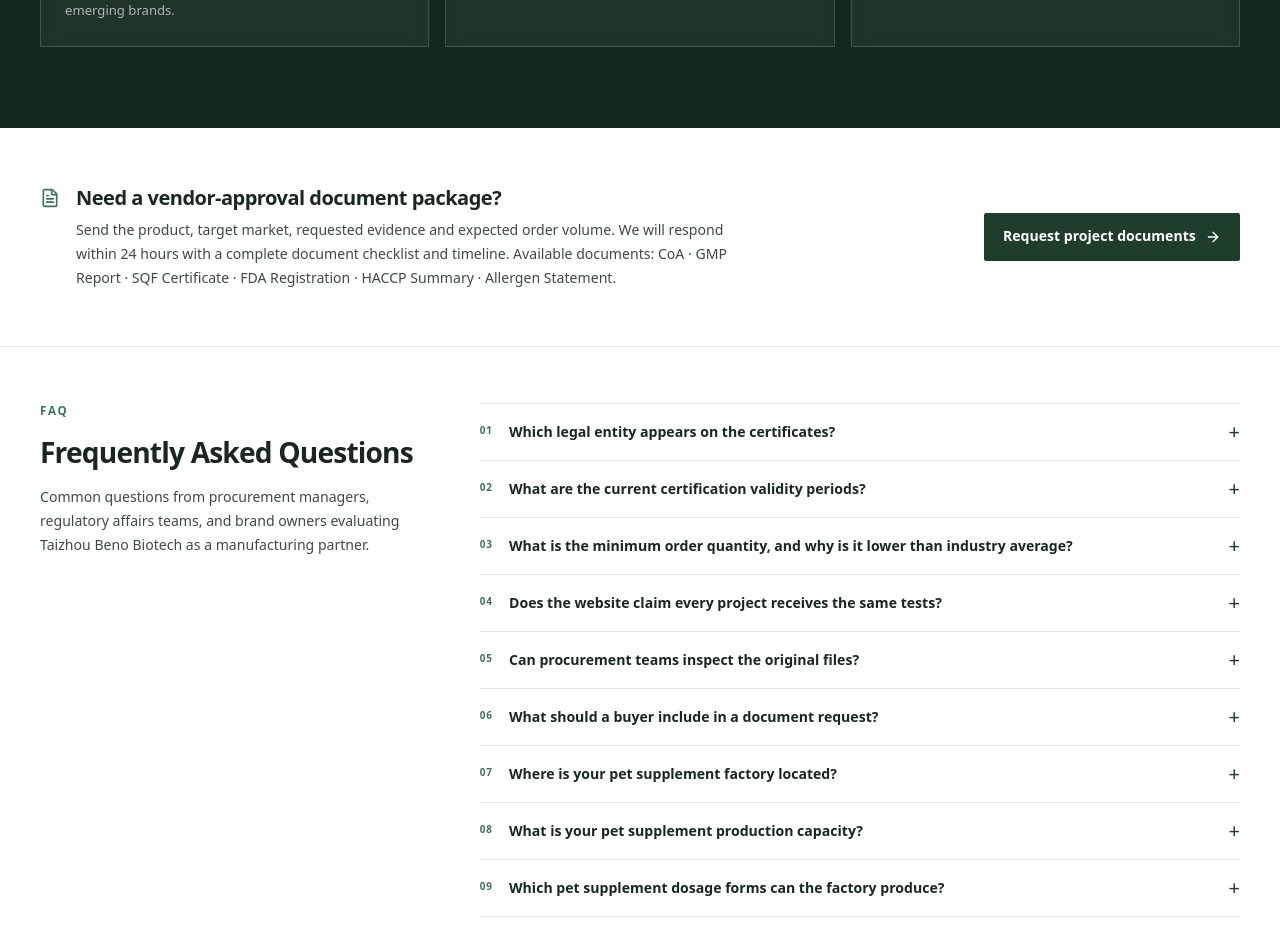
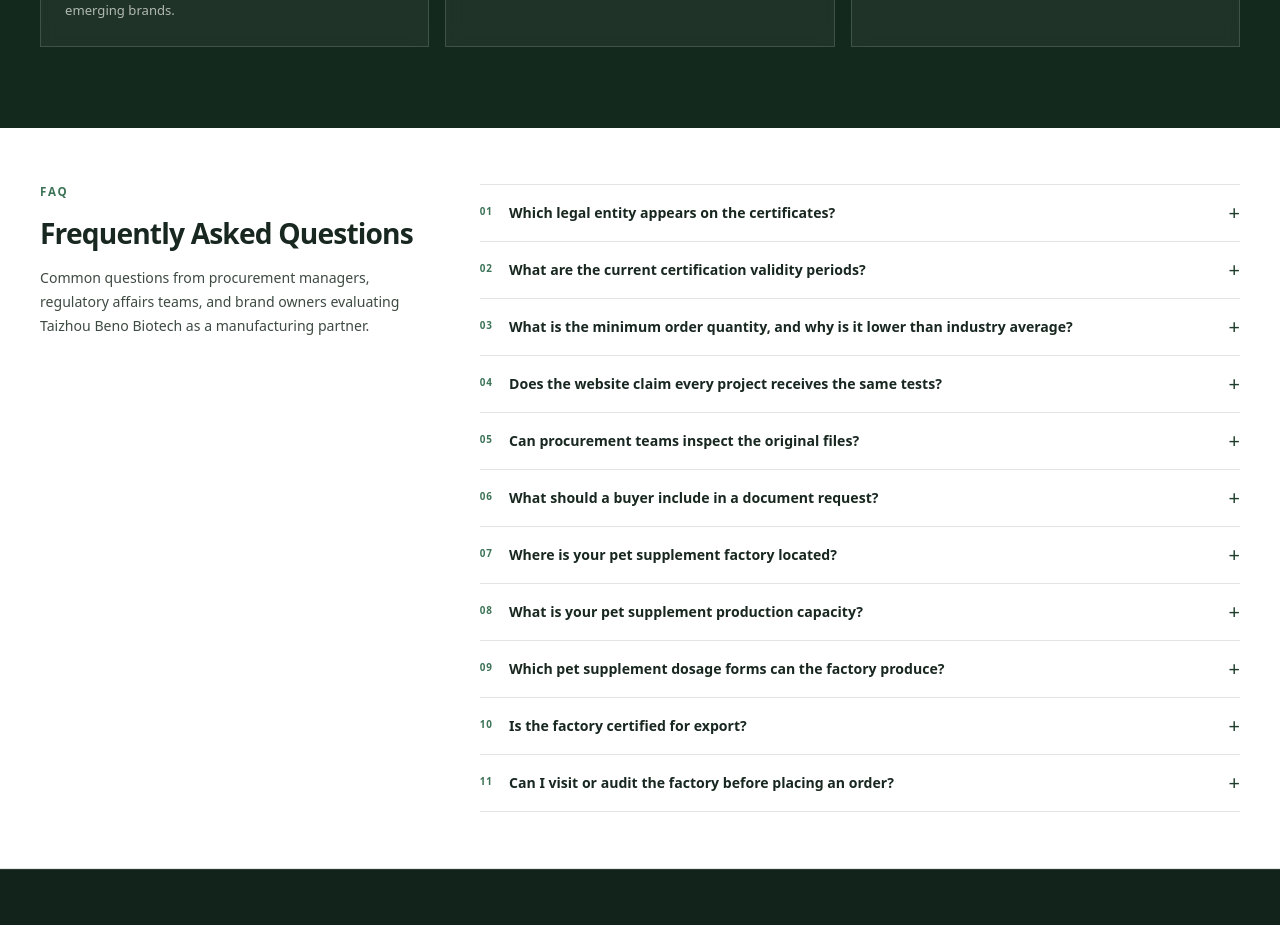
Before and after one commit to Yodayuuki123/embepet-website, a Next.js app: page /en/science in a window 1280 px wide. Shown: the part 7960-8885 px from the top of the page. Built offline with nearby package versions, Linux system fonts and the light colour scheme; no server answers; the database is empty.

Commit message:
refactor(science): remove bottom CTA vendor-approval section

```diff
--- a/app/[locale]/(site)/science/page.tsx
+++ b/app/[locale]/(site)/science/page.tsx
@@ -17,7 +17,6 @@
   Users,
   Star,
   Clock,
-  FileText,
   Download,
   ChevronRight,
   Beaker,
@@ -886,27 +885,6 @@
         </div>
       </section>
 
-      {/* ─── BOTTOM CTA ─── */}
-      <section className="border-b border-line bg-white">
-        <div className="mx-auto flex max-w-7xl flex-col gap-8 px-5 py-14 sm:px-8 lg:flex-row lg:items-center lg:justify-between lg:px-10">
-          <div className="flex items-start gap-4">
-            <FileText className="mt-1 size-5 shrink-0 text-forest-mid" aria-hidden />
-            <div>
-              <h2 className="text-xl font-semibold tracking-[-0.025em] text-ink">
-                {isZh ? "需要供应商资质文件包？" : "Need a vendor-approval document package?"}
-              </h2>
-              <p className="mt-1.5 max-w-2xl text-[0.88rem] leading-6 text-ink-soft">
-                {isZh ? "请发送产品信息、目标市场、所需证明文件及预期订单量。我们将在 24 小时内回复，提供完整的文件清单和时间安排。可提供文件：CoA · GMP 报告 · SQF 证书 · FDA 注册 · HACCP 摘要 · 过敏原声明。" : "Send the product, target market, requested evidence and expected order volume. We will respond within 24 hours with a complete document checklist and timeline. Available documents: CoA · GMP Report · SQF Certificate · FDA Registration · HACCP Summary · Allergen Statement."}
-              </p>
-            </div>
-          </div>
-          <Link href="/private-label#inquiry" className="b2b-btn-primary shrink-0">
-            {isZh ? "申请项目文件" : "Request project documents"}
-            <ArrowRight className="size-4" aria-hidden />
-          </Link>
-        </div>
-      </section>
-
       {/* ─── FAQ ─── */}
       <section className="border-b border-line bg-white">
         <JsonLd data={faqJsonLd([...faqs, ...factoryFaqs])} />
```
